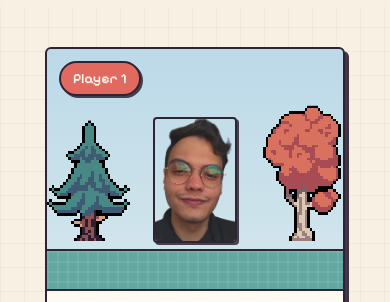
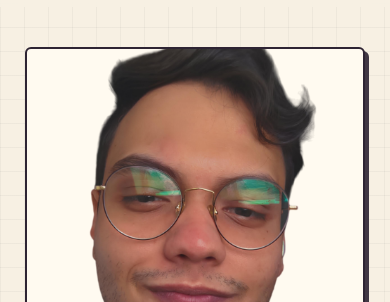
Before and after one commit to Fleyvera/my-site, a plain HTML site: page site/index.html in a window 390 px wide. Shown: the part 69-371 px from the top of the page. Drawn offline with Linux system fonts and the light colour scheme.

Commit message:
Use MeHead for favicon and navbar, simplify hero card with photo hover swap.
Photo fills the card above the name plate; sprite animation appears on hover. Remove LV tag, and show max XP bars in green.

```diff
--- a/assets/css/styles.css
+++ b/assets/css/styles.css
@@ -318,33 +318,71 @@ a {
 
 .char-card {
   position: relative;
+  display: flex;
+  flex-direction: column;
   width: min(340px, 100%);
   border: var(--border-w) solid var(--ink);
   border-radius: var(--radius);
   box-shadow: var(--shadow-hard);
-  background: linear-gradient(180deg, #bcd9e8 0%, #d3e6ec 70%, #dfece9 100%);
+  background: var(--card);
   overflow: hidden;
 }
 
-.char-card__tag {
-  position: absolute;
-  top: 12px;
-  left: 12px;
-  z-index: 2;
-  padding: 4px 12px;
-  font-family: var(--font-pixel);
-  font-size: 14px;
-  font-weight: 600;
-  color: #fffaf0;
-  background: var(--coral);
-  border: var(--border-w) solid var(--ink);
-  border-radius: 999px;
-  box-shadow: 2px 2px 0 rgba(46, 36, 51, 0.85);
+.char-card__display {
+  position: relative;
+  height: min(360px, 62vw);
+  overflow: hidden;
 }
 
-.char-card__world {
+.char-card__photo {
+  position: absolute;
+  inset: 0;
+  width: 100%;
+  height: 100%;
+  object-fit: cover;
+  object-position: center 18%;
+  transition: opacity 0.25s ease;
+}
+
+.char-card__scene {
+  position: absolute;
+  inset: 0;
+  display: flex;
+  align-items: flex-end;
+  justify-content: center;
+  background: linear-gradient(180deg, #bcd9e8 0%, #d3e6ec 72%, #dfece9 100%);
+  opacity: 0;
+  transition: opacity 0.25s ease;
+}
+
+.char-card:hover .char-card__photo,
+.char-card:focus-within .char-card__photo {
+  opacity: 0;
+}
+
+.char-card:hover .char-card__scene,
+.char-card:focus-within .char-card__scene {
+  opacity: 1;
+}
+
+.char-card__scene .char-card__ground {
+  position: absolute;
+  inset: auto 0 0;
+  height: 28%;
+  border-top: var(--border-w) solid var(--ink);
+  background: var(--teal);
+  background-image:
+    linear-gradient(rgba(255, 255, 255, 0.08) 2px, transparent 2px),
+    linear-gradient(90deg, rgba(255, 255, 255, 0.08) 2px, transparent 2px);
+  background-size: 10px 10px;
+}
+
+.char-card__sprite {
   position: relative;
-  height: 240px;
+  z-index: 1;
+  margin-bottom: 12%;
+  transform: scale(9);
+  animation: sprite-idle 1.6s steps(4) infinite;
 }
 
 .sprite {
@@ -353,51 +391,6 @@ a {
   background: url('/assets/img/sprite-sheet.png') no-repeat;
   image-rendering: pixelated;
   transform-origin: bottom center;
-}
-
-.char-card__avatar {
-  position: absolute;
-  bottom: 6px;
-  left: 50%;
-  z-index: 1;
-  width: 98px;
-  height: 147px;
-  margin-left: -49px;
-}
-
-.char-card__sprite {
-  position: absolute;
-  bottom: 0;
-  left: 50%;
-  margin-left: -7px;
-  transform: scale(7);
-  animation: sprite-idle 1.6s steps(4) infinite, avatar-swap-sprite 8s ease-in-out infinite;
-}
-
-.char-card__photo {
-  position: absolute;
-  inset: 0;
-  width: 100%;
-  height: 100%;
-  object-fit: cover;
-  object-position: center 15%;
-  border: var(--border-w) solid var(--ink);
-  border-radius: 4px;
-  box-shadow: 2px 2px 0 rgba(46, 36, 51, 0.85);
-  opacity: 0;
-  animation: avatar-swap-photo 8s ease-in-out infinite;
-}
-
-@keyframes avatar-swap-photo {
-  0%, 42% { opacity: 0; }
-  50%, 92% { opacity: 1; }
-  100% { opacity: 0; }
-}
-
-@keyframes avatar-swap-sprite {
-  0%, 42% { opacity: 1; }
-  50%, 92% { opacity: 0; }
-  100% { opacity: 1; }
 }
 
 .sprite--idle {
@@ -418,45 +411,10 @@ a {
   to   { background-position-x: -196px; }
 }
 
-.pixel-tree {
-  position: absolute;
-  background: url('/assets/img/game-atlas.png') no-repeat;
-  image-rendering: pixelated;
-  transform-origin: bottom center;
-}
-
-.pixel-tree--pine {
-  width: 30px;
-  height: 43px;
-  background-position: -57px -10px;
-  transform: scale(3.2);
-  bottom: 8px;
-  left: 26px;
-}
-
-.pixel-tree--cherry {
-  width: 30px;
-  height: 52px;
-  background-position: -88px -1px;
-  transform: scale(3);
-  bottom: 8px;
-  right: 26px;
-}
-
-.char-card__ground {
-  height: 40px;
-  border-top: var(--border-w) solid var(--ink);
-  background: var(--teal);
-  background-image:
-    linear-gradient(rgba(255, 255, 255, 0.08) 2px, transparent 2px),
-    linear-gradient(90deg, rgba(255, 255, 255, 0.08) 2px, transparent 2px);
-  background-size: 10px 10px;
-}
-
 .char-card__plate {
   display: flex;
-  flex-direction: column;
-  gap: 2px;
+  align-items: center;
+  justify-content: center;
   padding: 14px 18px;
   background: var(--card);
   border-top: var(--border-w) solid var(--ink);
@@ -466,12 +424,6 @@ a {
   font-family: var(--font-pixel);
   font-size: 19px;
   font-weight: 600;
-}
-
-.char-card__plate span {
-  font-family: var(--font-pixel);
-  font-size: 14px;
-  color: var(--teal-dark);
 }
 
 /* ==========================================================================
@@ -615,8 +567,8 @@ a {
 .xp-bar--max span {
   background: repeating-linear-gradient(
     90deg,
-    var(--yellow) 0 6px,
-    #c99a2e 6px 8px
+    #6bc04a 0 6px,
+    #4a9e32 6px 8px
   );
 }
 
@@ -974,26 +926,13 @@ a {
     order: -1;
   }
 
-  .char-card {
-    width: min(300px, 100%);
-  }
-
-  .char-card__world {
-    height: 200px;
-  }
-
-  .char-card__avatar {
-    width: 84px;
-    height: 126px;
-    margin-left: -42px;
+  .char-card__display {
+    height: min(320px, 70vw);
   }
 
   .char-card__sprite {
-    transform: scale(6);
+    transform: scale(7.5);
   }
-
-  .pixel-tree--pine   { transform: scale(2.8); }
-  .pixel-tree--cherry { transform: scale(2.6); }
 
   .dialog__grid {
     grid-template-columns: 1fr;
--- a/site/index.html
+++ b/site/index.html
@@ -6,8 +6,8 @@
   <meta name="description" content="Felipe Martelo — Game Developer, Professor de Game Dev & UX/UI, artista digital. Jogos, interfaces e pixel art.">
   <meta name="theme-color" content="#f7efdf">
   <title>Felipe Martelo — Game Dev & Artist</title>
-  <link rel="icon" href="/assets/img/meforyoume-icon.png" type="image/png">
-  <link rel="apple-touch-icon" href="/assets/img/meforyoume-icon.png">
+  <link rel="icon" href="/assets/img/MeHead.png" type="image/png">
+  <link rel="apple-touch-icon" href="/assets/img/MeHead.png">
   <link rel="preconnect" href="https://fonts.googleapis.com">
   <link rel="preconnect" href="https://fonts.gstatic.com" crossorigin>
   <link href="https://fonts.googleapis.com/css2?family=Inter:wght@400;500;600;700&family=Pixelify+Sans:wght@400;500;600;700&family=Instrument+Serif:ital@0;1&display=swap" rel="stylesheet">
@@ -18,7 +18,7 @@
   <header class="header" id="header">
     <div class="container header__inner">
       <a href="#home" class="header__logo">
-        <img src="/assets/img/meforyoume-icon.png" alt="" width="32" height="32" class="header__logo-face">
+        <img src="/assets/img/MeHead.png" alt="" width="32" height="32" class="header__logo-face">
         <span>Felipe Martelo</span>
       </a>
       <nav class="header__nav" id="nav" aria-label="Navegação principal">
@@ -63,19 +63,15 @@
         </div>
         <div class="hero__visual">
           <div class="char-card">
-            <span class="char-card__tag">Player 1</span>
-            <div class="char-card__world">
-              <div class="pixel-tree pixel-tree--pine" aria-hidden="true"></div>
-              <div class="char-card__avatar">
-                <div class="sprite char-card__sprite" aria-hidden="true"></div>
-                <img src="/assets/img/Eu.png" alt="Felipe Martelo" class="char-card__photo" width="98" height="147">
+            <div class="char-card__display">
+              <img src="/assets/img/Eu.png" alt="Felipe Martelo" class="char-card__photo">
+              <div class="char-card__scene" aria-hidden="true">
+                <div class="char-card__ground"></div>
+                <div class="sprite char-card__sprite"></div>
               </div>
-              <div class="pixel-tree pixel-tree--cherry" aria-hidden="true"></div>
             </div>
-            <div class="char-card__ground" aria-hidden="true"></div>
             <div class="char-card__plate">
               <strong>Felipe Martelo</strong>
-              <span>LV. 99 &mdash; Game Dev</span>
             </div>
           </div>
         </div>
```
Also changed, not shown: assets/img/MeHead.png (added).
